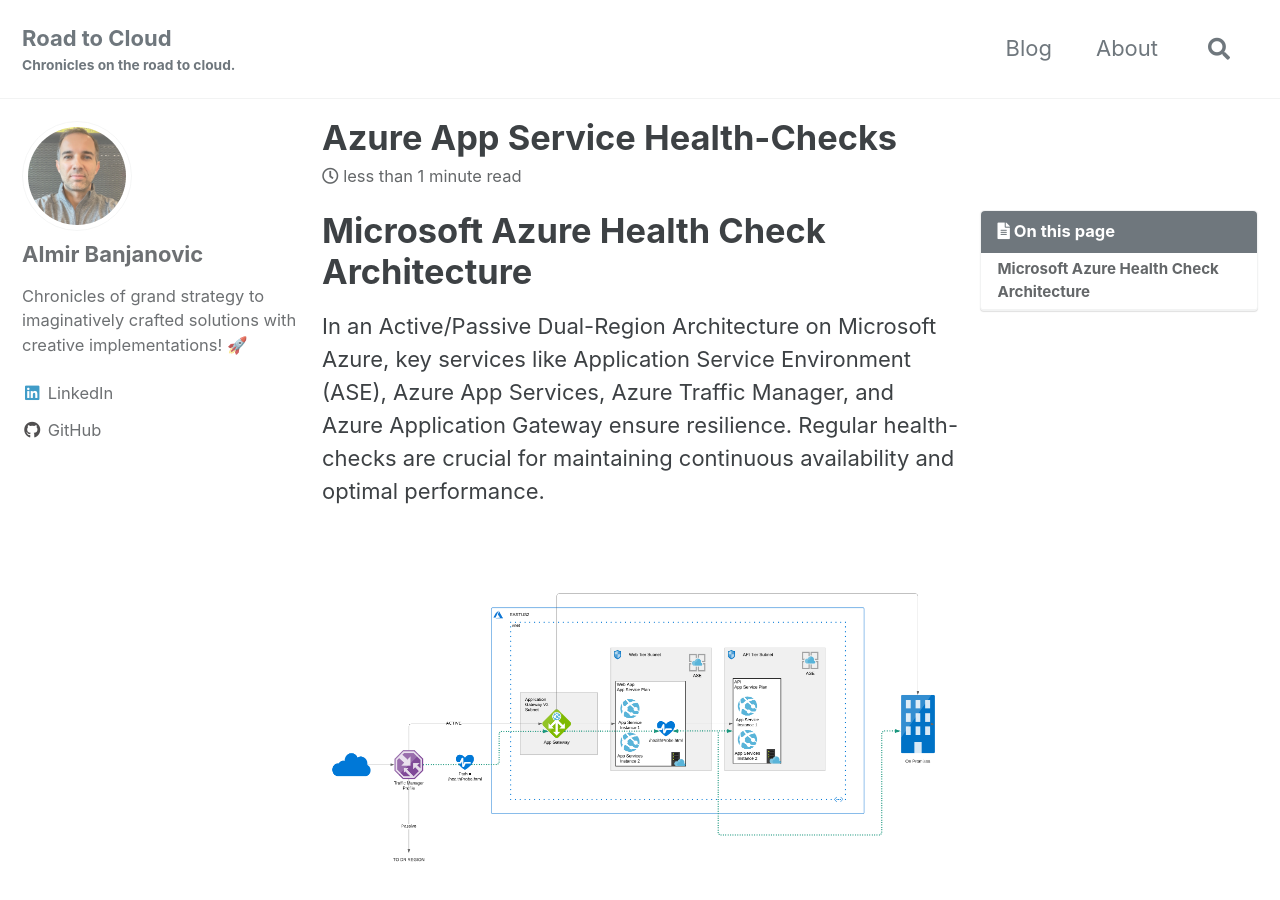
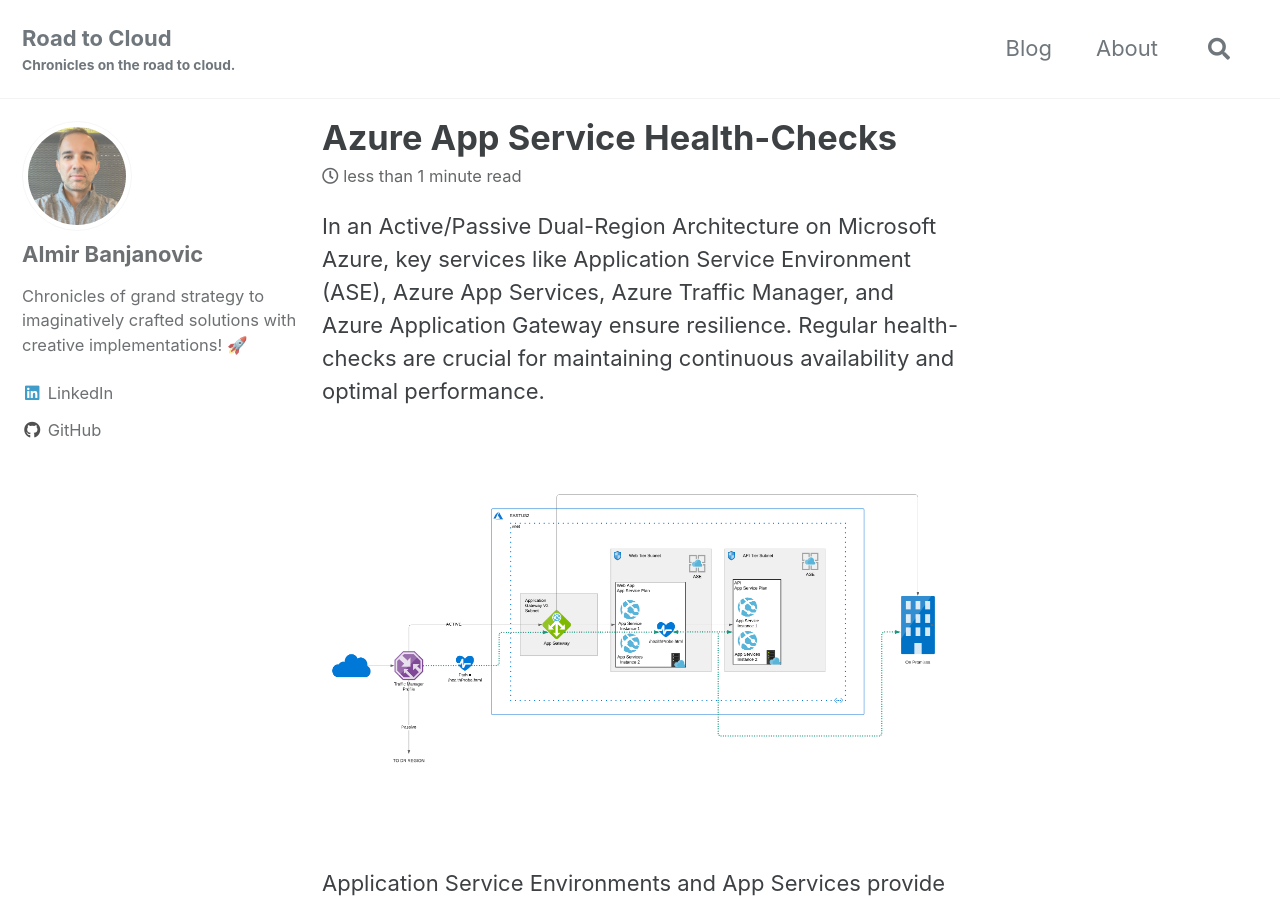
Before and after one commit to almirbanjanovic/roadtocloud.github.io, a Jekyll site: the page built from _posts/2021-03-16-azure-single-region-health-check.md, in a window 1280 px wide and 900 px high. Built offline with Jekyll 4.4.1, drawn with Linux system fonts in a browser that asks for light colours; cached includes are drawn as plain includes; comment, search, counter and statistics services are not loaded.

Commit message:
Update 2021-03-16-azure-single-region-health-check.md

```diff
--- a/_posts/2021-03-16-azure-single-region-health-check.md
+++ b/_posts/2021-03-16-azure-single-region-health-check.md
@@ -1,13 +1,11 @@
 ---
 title:  "Azure App Service Health-Checks"
 excerpt: "Increasing cloud application resilience in Microsoft Azure with Traffic Managers, Application Gateways and App Services."
-toc: true
 tags:
   - architecture
   - cloud
 ---
 
-# Microsoft Azure Health Check Architecture
 In an Active/Passive Dual-Region Architecture on Microsoft Azure, key services like Application Service Environment (ASE), Azure App Services, Azure Traffic Manager, and Azure Application Gateway ensure resilience. Regular health-checks are crucial for maintaining continuous availability and optimal performance.
 
 ![image-center]({{ site.url }}{{ site.baseurl }}/assets/images/ase-single-region-health-check.png){: .align-center}
```
